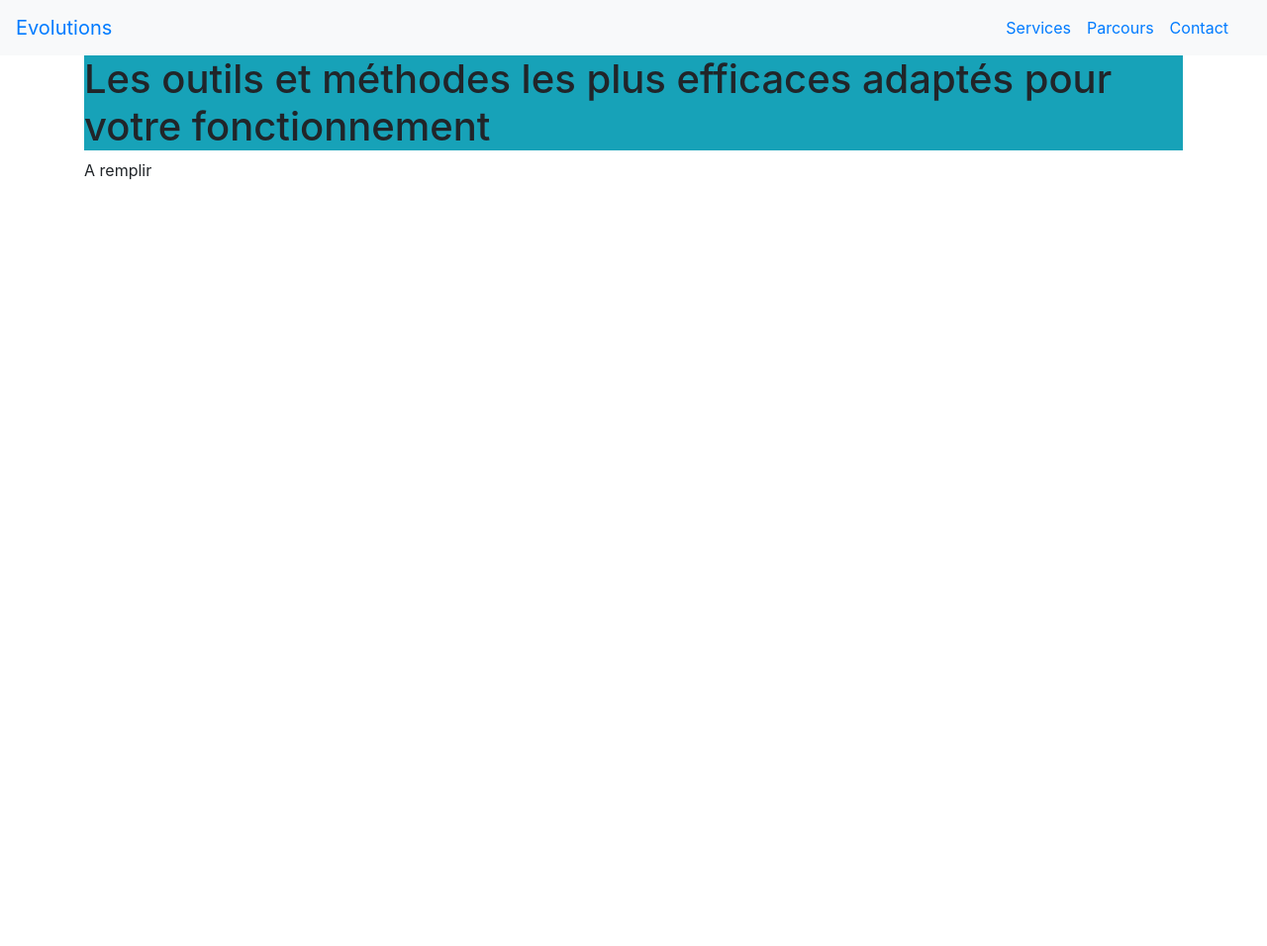
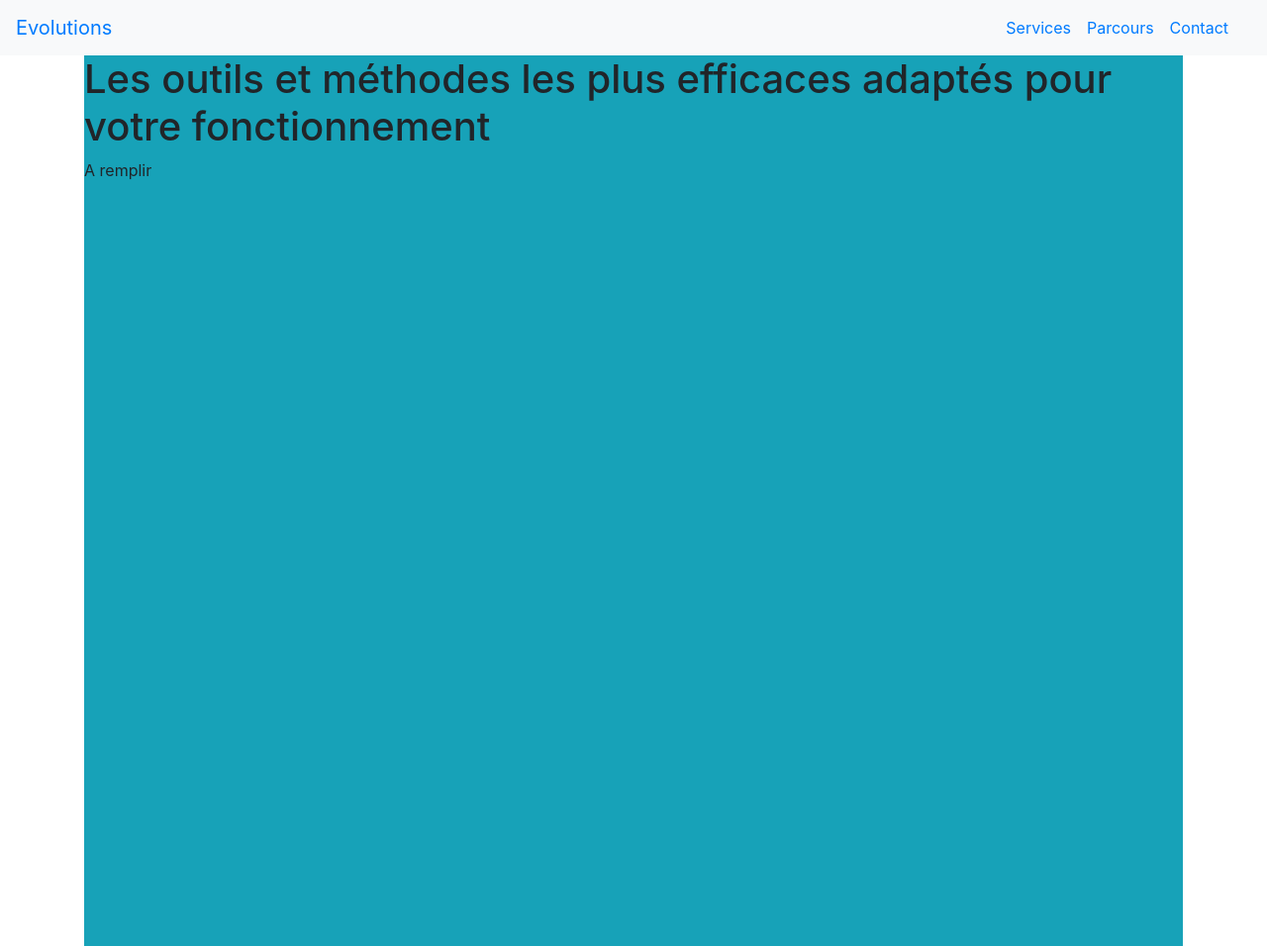
Before and after one commit to OrgaEvolutions/orgaevolutions.github.io, a Jekyll site: the page built from index.html, in a window 1280 px wide. Shown: the whole page at 99% size. Built offline with Jekyll 4.4.1, drawn with Linux system fonts in a browser that asks for light colours.

Commit message:
Update index.html

```diff
--- a/index.html
+++ b/index.html
@@ -2,8 +2,8 @@
 layout: default
 title: evolutions
 ---
-<div class="min-vh-100">
-	<h1 class="bg-info">Les outils et méthodes les plus efficaces adaptés pour votre fonctionnement</h1>
+<div class="min-vh-100 bg-info">
+	<h1>Les outils et méthodes les plus efficaces adaptés pour votre fonctionnement</h1>
 	<p>A remplir</p>
 
 </div>
```
